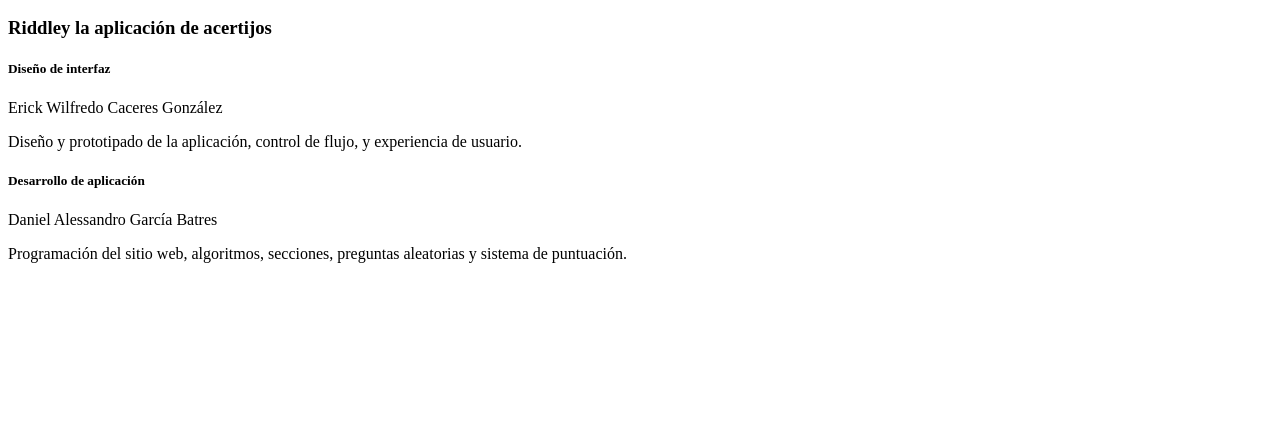
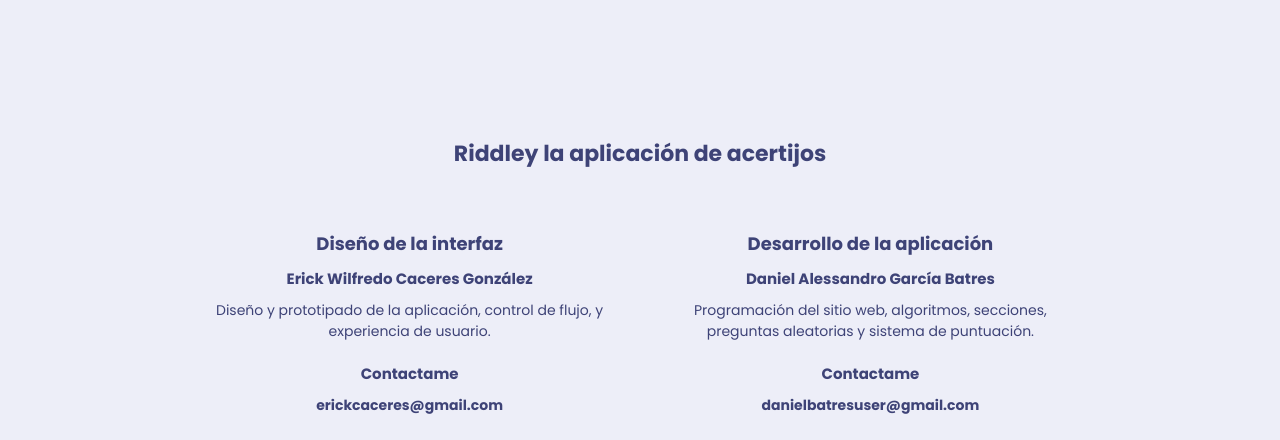
Before and after one commit to danielbatres/Riddley, a website: page src/html/nosotros.html in a window 1280 px wide. Shown: the part 123-563 px from the top of the page. Drawn offline with nearby package versions, Linux system fonts and the light colour scheme.

Commit message:
nosotros

```diff
--- a/src/html/nosotros.html
+++ b/src/html/nosotros.html
@@ -4,9 +4,16 @@
     <meta charset="UTF-8">
     <meta http-equiv="X-UA-Compatible" content="IE=edge">
     <meta name="viewport" content="width=device-width, initial-scale=1.0">
+    <link rel="preconnect" href="https://fonts.googleapis.com">
+    <link rel="preconnect" href="https://fonts.gstatic.com" crossorigin>
+    <link href="https://fonts.googleapis.com/css2?family=Poppins:wght@300;400;600;700&display=swap" rel="stylesheet">
+    <link rel="stylesheet" href="../css/nosotros.css">
+    <link rel="stylesheet" href="../css/nosotros_desktop.css" media="(min-width: 930px)">
+    <script src="https://kit.fontawesome.com/80e6682b87.js" crossorigin="anonymous"></script>
+    <link rel="icon" href="https://i.ibb.co/42g3h6J/Bookshelf-perspective-matte.png">
     <title>Riddley | Nosotros</title>
 </head>
-<body>
+<body class="hidden">
     <div class="lds-container" id="lds">
         <div class="lds-ellipsis">
             <div></div>
@@ -24,6 +31,10 @@
                     </a>
                 </h2>
             </div>
+            <input type="checkbox" id="check">
+            <label for="check" class="bars">
+                <i class="fa-solid fa-bars"></i>
+            </label>
             <ul class="nav__menu-right">
                 <li>
                     <a href="../../index.html">
@@ -44,30 +55,74 @@
         </nav>
     </header>
     <main>
-        <section>
+        <section class="nosotros-container">
             <h3>
                 Riddley la aplicación de acertijos
             </h3>
-            <div>
+            <div class="nosotros-info-container">
                 <article>
+                    <div class="information">
+                        <h4>
+                            Diseño de la interfaz
+                        </h4>
                         <h5>
-                        Diseño de interfaz
+                            Erick Wilfredo Caceres González
                         </h5>
-                    <p>Erick Wilfredo Caceres González</p>
                         <p>
                             Diseño y prototipado de la aplicación, control de flujo, y experiencia de usuario.
                         </p>
+                    </div>
+                    <div class="contact">
+                        <h5>
+                            Contactame
+                        </h5>
+                        <p>
+                            <b>erickcaceres@gmail.com</b>
+                        </p>
+                        <ul>
+                            <li>
+                                <a href="https://github.com/danielbatres" target="_blank"><i class="fa-brands fa-whatsapp"></i></a>
+                            </li>
+                            <li>
+                                <a href="https://www.instagram.com/daniel_batres_/" target="_blank"><i class="fa-brands fa-instagram"></i></a>
+                            </li>
+                        </ul>
+                    </div>
                 </article>
                 <article>
+                    <div class="information">
+                        <h4>
+                            Desarrollo de la aplicación
+                        </h4>
                         <h5>
-                        Desarrollo de aplicación
+                            Daniel Alessandro García Batres
                         </h5>
-                    <p>
-                        Daniel Alessandro García Batres
-                    </p>
                         <p>
                             Programación del sitio web, algoritmos, secciones, preguntas aleatorias y sistema de puntuación.
                         </p>
+                    </div>
+                    <div class="contact">
+                        <h5>
+                            Contactame
+                        </h5>
+                        <p>
+                            <b>danielbatresuser@gmail.com</b>
+                        </p>
+                        <ul>
+                            <li>
+                                <a href="https://www.linkedin.com/in/daniel-garcia-batres-39a621228/" target="_blank"><i class="fa-brands fa-linkedin"></i></a>
+                            </li>
+                            <li>
+                                <a href="https://github.com/danielbatres" target="_blank"><i class="fa-brands fa-github"></i></a>
+                            </li>
+                            <li>
+                                <a href="https://www.instagram.com/daniel_batres_/" target="_blank"><i class="fa-brands fa-instagram"></i></a>
+                            </li>
+                            <li>
+                                <a href="https://twitter.com/DanielB23657501" target="_blank"><i class="fa-brands fa-twitter"></i></a>
+                            </li>
+                        </ul>
+                    </div>
                 </article>
             </div>
         </section>
--- /dev/null
+++ b/src/scss/nosotros.scss
@@ -0,0 +1,65 @@
+@use './styles.scss';
+@use './preloader.scss';
+@use './nav.scss';
+@import './variables.scss';
+
+.nosotros-container {
+    width: 100%;
+    min-width: 320px;
+    min-height: 90vh;
+    display: flex;
+    flex-direction: column;
+    justify-content: center;
+    align-items: center;
+
+    h3 {
+        font-size: $h2;
+        padding: 20px;
+    }
+
+    .nosotros-info-container {
+        width: 90%;
+        min-width: 288px;
+        display: flex;
+        flex-direction: column;
+
+        article {
+            margin-top: 20px;
+
+            h4 {
+                font-size: $h3;
+                margin-bottom: 10px;
+            }
+
+            h5 {
+                font-size: 1.5rem;
+                padding-bottom: 10px;
+            }
+
+            p {
+                font-size: $sm-text;
+            }
+
+            ul {
+                display: flex;
+                justify-content: space-evenly;
+                align-items: center;
+                padding-top: 28px;
+
+                li a {
+                    font-size: 3.5rem;
+                    color: $purple;
+                    transition: all .3s ease-in-out;
+                }
+
+                a:hover {
+                    color: $soft-purple;
+                }
+            }
+
+            .information {
+                padding-bottom: 20px;
+            }
+        }
+    }
+}
--- /dev/null
+++ b/src/scss/nosotros_desktop.scss
@@ -0,0 +1,23 @@
+@use './nav_desktop.scss';
+
+.nosotros-container {
+
+    .nosotros-info-container {
+        flex-direction: row;
+        justify-content: center;
+        align-items: center;
+
+        article {
+            padding: 20px;
+            width: 40%;
+
+            .information {
+                text-align: center;
+            }
+
+            .contact {
+                text-align: center;
+            }
+        }
+    }
+}
```
Also changed, not shown: src/css/nosotros.css (added), src/css/nosotros_desktop.css (added), 2 other files. Lines whose indentation alone changed are shown as unchanged.
